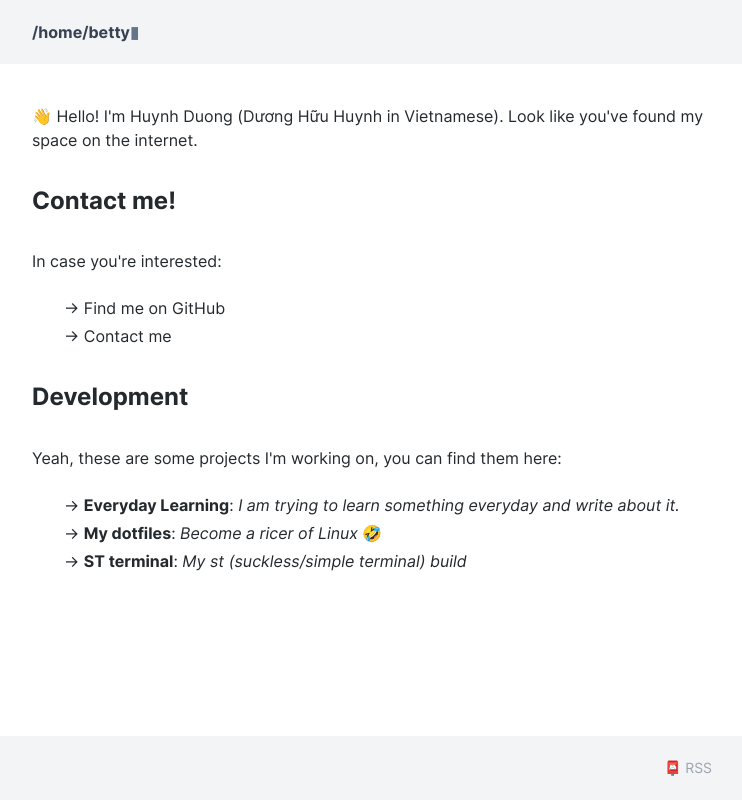
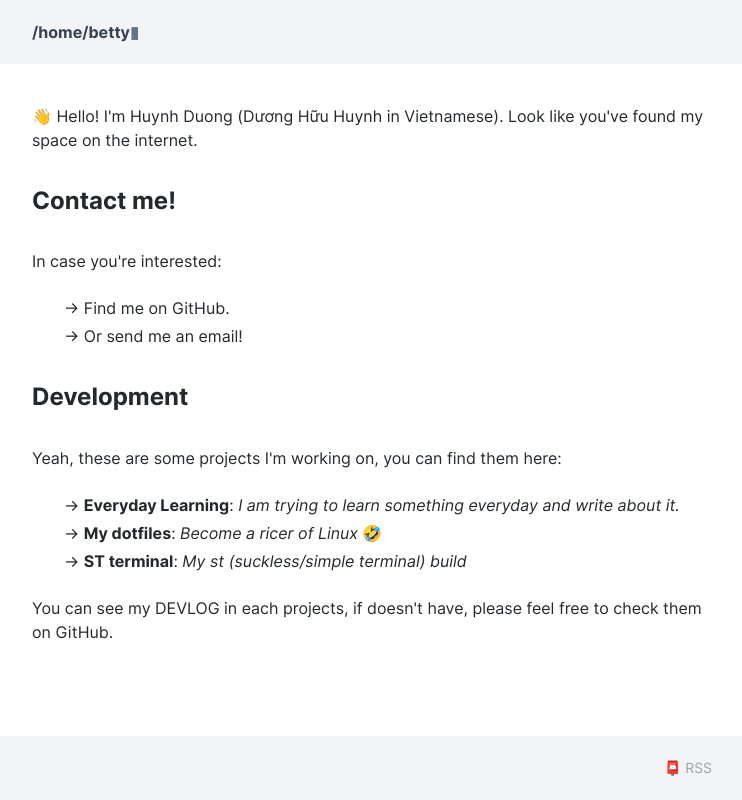
Before and after one commit to betty2310/blog-source, a Next.js app: page / in a window 1280 px wide. Shown: the whole page, without its empty margins (268-1010 px from the left). Built offline with nearby package versions, Linux system fonts and the light colour scheme.

Commit message:
✨ Feat: *
update

```diff
--- a/pages/index.tsx
+++ b/pages/index.tsx
@@ -13,8 +13,8 @@ const Home: NextPage = () => {
                 <h2>Contact me!</h2>
                 <p>{"In case you're interested:"}</p>
                 <ul>
-                    <li>-&gt; <Link href="https://github.com/betty2310">Find me on GitHub</Link></li>
-                    <li>-&gt; <Link href="mailto:huynh.dh2310@gmail.com">Contact me</Link></li>
+                    <li>-&gt; <Link href="https://github.com/betty2310">Find me on GitHub.</Link></li>
+                    <li>-&gt; <Link href="mailto:huynh.dh2310@gmail.com">Or send me an email!</Link></li>
                 </ul>
 
                 <h2>Development</h2>
@@ -22,8 +22,9 @@ const Home: NextPage = () => {
                 <ul>
                     <li>-&gt; <Link href="/everyday"><a className="font-bold">Everyday Learning</a></Link>: <i>I am trying to learn something everyday and write about it.</i></li>
                     <li>-&gt; <Link href="https://github.com/betty2310/dotfiles"><a className="font-bold">My dotfiles</a></Link>: <i>Become a ricer of Linux</i> 🤣</li>
-                    <li>-&gt; <Link href="https://github.com/betty2310/st"><a className="font-bold">ST terminal</a></Link>: <i>My st (suckless/simple terminal) build</i></li>
+                    <li>-&gt; <Link href="/st"><a className="font-bold">ST terminal</a></Link>: <i>My st (suckless/simple terminal) build</i></li>
                 </ul>
+                <p>{"You can see my DEVLOG in each projects, if doesn't have, please feel free to check them on GitHub."}</p>
             </main>
         </>
     )
--- a/utils/consts.ts
+++ b/utils/consts.ts
@@ -1,3 +1,3 @@
-export const ENABLED_PROJECTS = ['everyday'];
+export const ENABLED_PROJECTS = ['everyday', 'st' ];
 export const SITE_URL = 'https://betty.rocks';
 export const SITE_NAME = '/home/betty';
```
Also changed, not shown: 1 other file (tests, documents, lock files or other folders).
